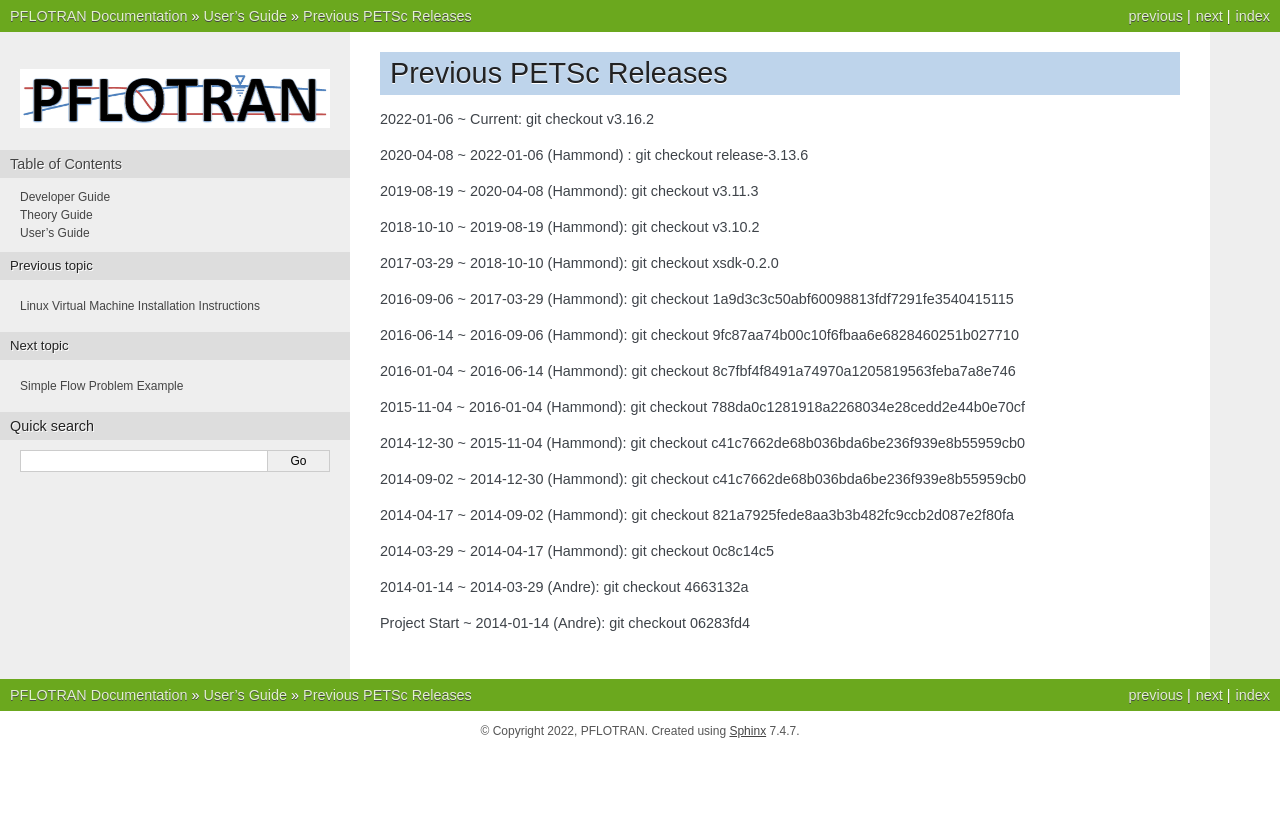
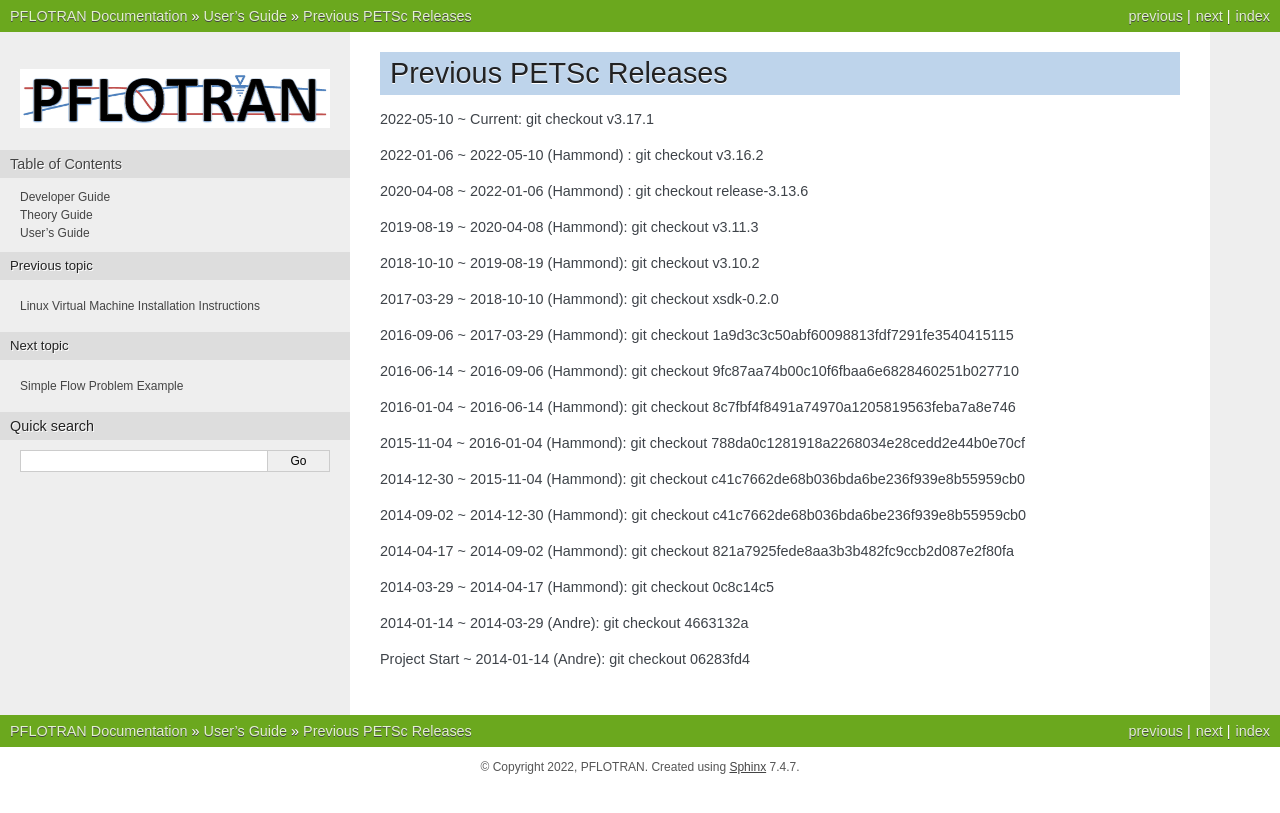
Before and after one commit to Miracloon/pflotran-documentation, a Sphinx documentation site: the page built from source/user_guide/how_to/installation/previous_petsc_releases.rst, in a window 1280 px wide. Shown: the top 813 px of the page. Built offline with Sphinx 7.4.7, drawn with Linux system fonts in a browser that asks for light colours.

Commit message:
updated master history to petsc 3.17

```diff
--- a/source/user_guide/how_to/installation/previous_petsc_releases.rst
+++ b/source/user_guide/how_to/installation/previous_petsc_releases.rst
@@ -3,7 +3,9 @@
 Previous PETSc Releases
 =======================
 
-2022-01-06 ~ Current: git checkout v3.16.2
+2022-05-10 ~ Current: git checkout v3.17.1
+
+2022-01-06 ~ 2022-05-10 (Hammond) : git checkout v3.16.2
 
 2020-04-08 ~ 2022-01-06 (Hammond) : git checkout release-3.13.6
 
```
